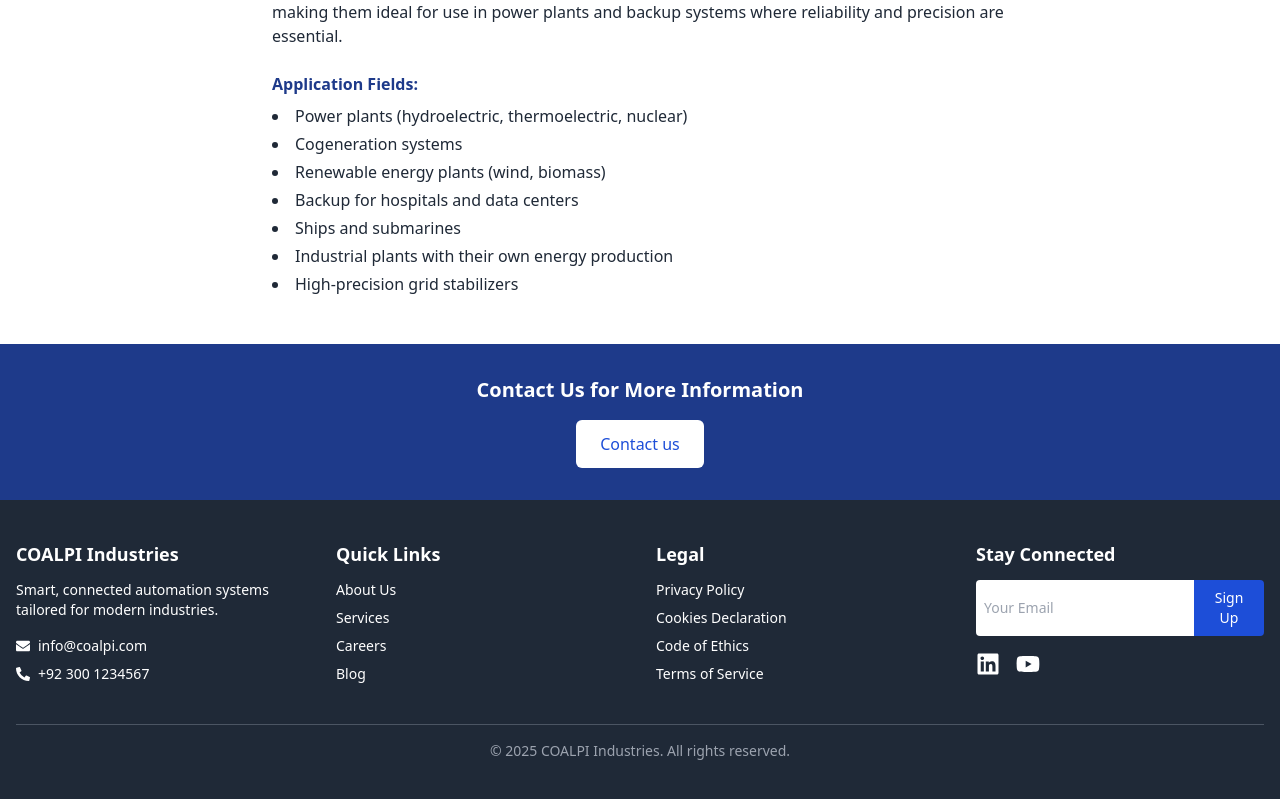
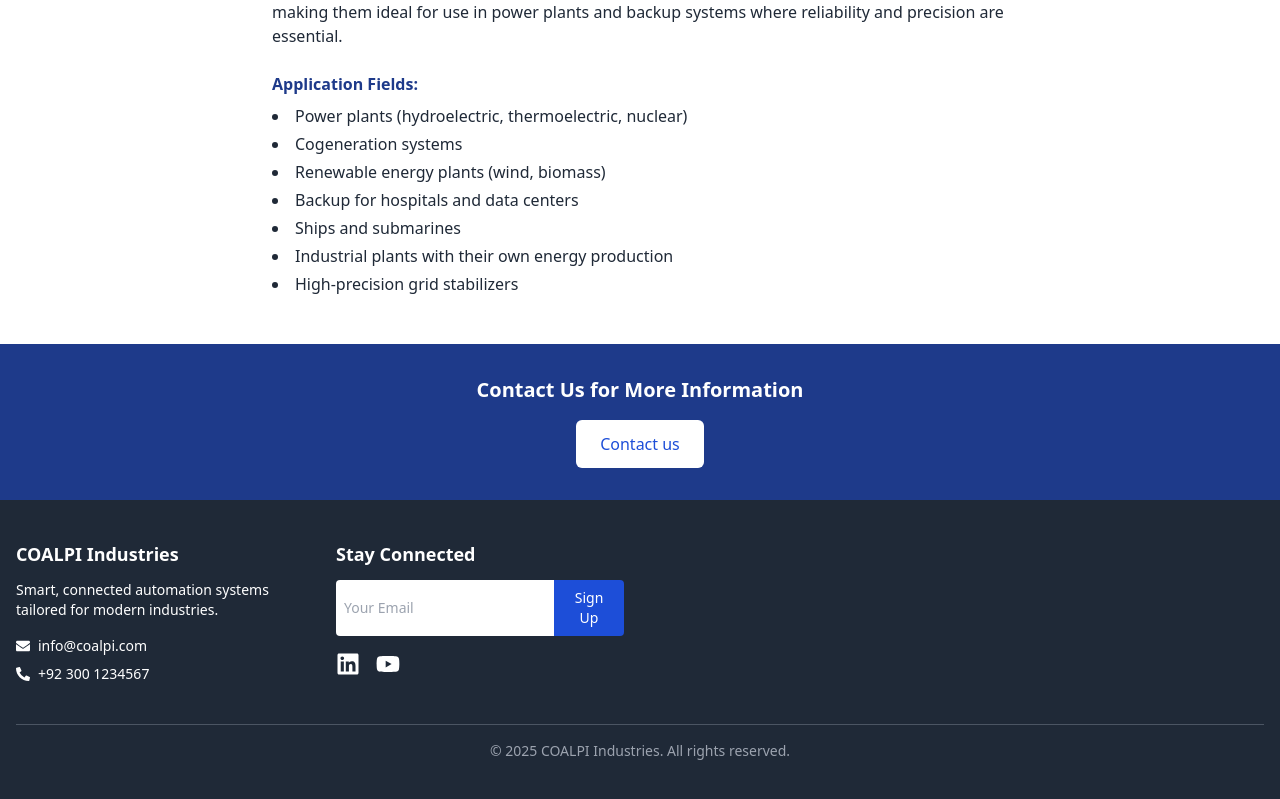
Before and after one commit to Husnain-allly/Collapigroup, a React (Create React App) app: page /SynchronousGenerators in a window 1280 px wide. Shown: the part 1297-2096 px from the top of the page. Built offline with nearby package versions, Linux system fonts and the light colour scheme.

Commit message:
Fix dependency conflicts and reinstall node modules

```diff
--- a/src/Components/Footer.js
+++ b/src/Components/Footer.js
@@ -19,27 +19,7 @@
           </div>
         </div>
 
-        {/* Navigation Links */}
-        <div>
-          <h3 className="text-lg font-semibold mb-3">{t('footer.quick_links.title')}</h3>
-          <ul className="space-y-2 text-sm">
-            <li><a href="#" className="hover:underline">{t('footer.quick_links.about')}</a></li>
-            <li><a href="#" className="hover:underline">{t('footer.quick_links.services')}</a></li>
-            <li><a href="#" className="hover:underline">{t('footer.quick_links.careers')}</a></li>
-            <li><a href="#" className="hover:underline">{t('footer.quick_links.blog')}</a></li>
-          </ul>
-        </div>
 
-        {/* Legal Section */}
-        <div>
-          <h3 className="text-lg font-semibold mb-3">{t('footer.legal.title')}</h3>
-          <ul className="space-y-2 text-sm">
-            <li><a href="#" className="hover:underline">{t('footer.legal.privacy')}</a></li>
-            <li><a href="#" className="hover:underline">{t('footer.legal.cookies')}</a></li>
-            <li><a href="#" className="hover:underline">{t('footer.legal.ethics')}</a></li>
-            <li><a href="#" className="hover:underline">{t('footer.legal.terms')}</a></li>
-          </ul>
-        </div>
 
         {/* Newsletter & Socials */}
         <div>
--- a/src/Pages/Home.js
+++ b/src/Pages/Home.js
@@ -4,7 +4,6 @@
 import EngineeringBg from '../Pictures/Home-2.png';
 import GreenSection from '../Pictures/Home-3.png';
 import ServicesBg from '../Pictures/Home-4.png';
-import Footer from '../Components/Footer';
 import { useTranslation } from 'react-i18next';
 
 const Home = () => {
```
